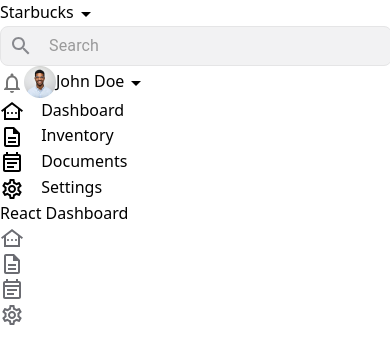
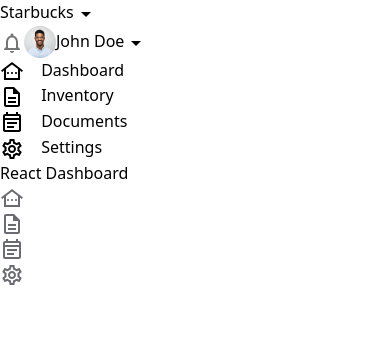
Before and after one commit to jakdev047/tailwindcss, a React (Create React App) app: page / in a window 390 px wide. Shown: the top 364 px of the page. Built offline with nearby package versions, Linux system fonts and the light colour scheme.

Commit message:
top navigation responsive

```diff
--- a/src/assets/css/responsive.css
+++ b/src/assets/css/responsive.css
@@ -2,6 +2,10 @@
 }
 
 @media screen and (max-width: 1199px) {
+    /* top navigation */
+    .top-navigation-left {
+        width: 125px;
+    }
 }
 
 @media screen and (max-width: 1024px) {
@@ -14,6 +18,9 @@
 }
 
 @media screen and (max-width: 575px) {
+    .top-menu {
+        width: 70%;
+    }
 }
 
 @media screen and (max-width: 445px) {
--- a/src/assets/css/topNavigation.css
+++ b/src/assets/css/topNavigation.css
@@ -1,41 +1,33 @@
 .top-navigation-wrapper {
   padding: 0px 28px 0 36px;
-  height: 64px;
-  @apply sticky w-full top-0 bg-white;
+  @apply sticky w-full top-0 h-h64 bg-white;
 }
 
 .top-menu {
-  @apply flex items-center w-full;
-  justify-content: space-between;
-  padding-left: 43px;
+  @apply flex items-center justify-between w-full pl-0 tablet:pl-0 laptop:pl-11;
 }
 
 /* .top-navigation-left  */
 .top-navigation {
-  display: flex;
-  align-items: center;
+  @apply flex items-center;
 }
 .top-navigation-left {
   width: 205px;
-  height: 64px;
-  display: flex;
-  align-items: center;
+  @apply flex items-center h-h64;
 }
 .top-drop-menu span.txt {
-  font-weight: 500;
   font-size: 14px;
   line-height: 20px;
   letter-spacing: -0.25px;
-  color: #3e3f48;
   margin-right: 7px;
+  @apply text-primaryColor font-medium;
 }
 .top-drop-menu span.icon {
-  color: #88898e;
+  @apply text-placeholderColor;
 }
 .profile-menu-img {
-  display: inline-block;
   width: 32px;
   height: 32px;
-  border-radius: 50%;
   margin: 0 16px 0 19px;
+  @apply inline-block rounded-full;
 }
--- a/src/layout/topNavigation/TopNavigation.jsx
+++ b/src/layout/topNavigation/TopNavigation.jsx
@@ -49,7 +49,8 @@ export default function TopNavigation() {
                   </div>
                 </div>
                 <div className="top-menu">
-                  <div>
+                  <div className="hidden sm:block"></div>
+                  <div className="top-menu-filter block sm:hidden">
                     <FilterSearch
                       value={values?.searchString}
                       setValue={(value) => {
--- a/tailwind.config.js
+++ b/tailwind.config.js
@@ -12,7 +12,7 @@ module.exports = {
         placeholderColor: "#88898e",
         warning: "#fdf4ed",
         wraningBg: "#F58A28",
-        error: "#F52828"
+        error: "#F52828",
       },
       textColor: (theme) => theme("colors"),
       fontSize: {
@@ -51,7 +51,8 @@ module.exports = {
         extraBold: "800",
         black: "900",
       },
-      width:{
+      width: {
+        32: "32px",
         w64: "64px",
         w100: "100px",
         w120: "120px",
@@ -61,14 +62,24 @@ module.exports = {
       height: {
         h72: "72px",
         h64: "64px",
-        h40: "40px"
+        h40: "40px",
+        32: "32px",
+      },
+      borderRadius: {},
+      padding: {
+
       },
     },
     screens: {
-      mobile: "400px",
-      tablet: "800px",
-      laptop: "1024px",
-      desktop: "1280px",
+      desktop: {'max': '1599px'},
+
+      laptop: {'max': '1199px'},
+
+      tablet: {'max': '991px'},
+
+      'sm': {'max': '776px'},
+
+      mobile: {'max': '400px'},
     },
   },
   variants: {
```
